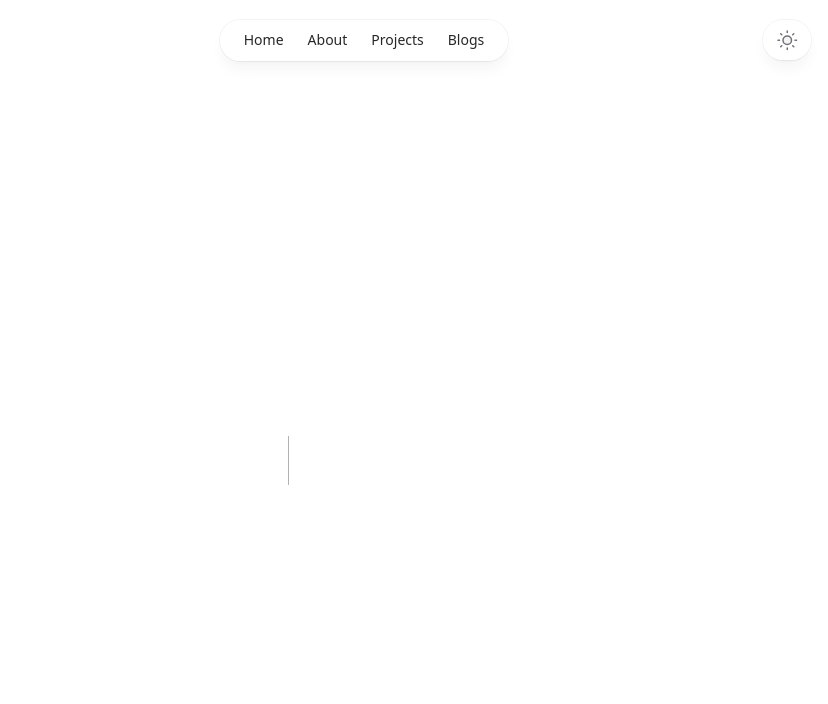
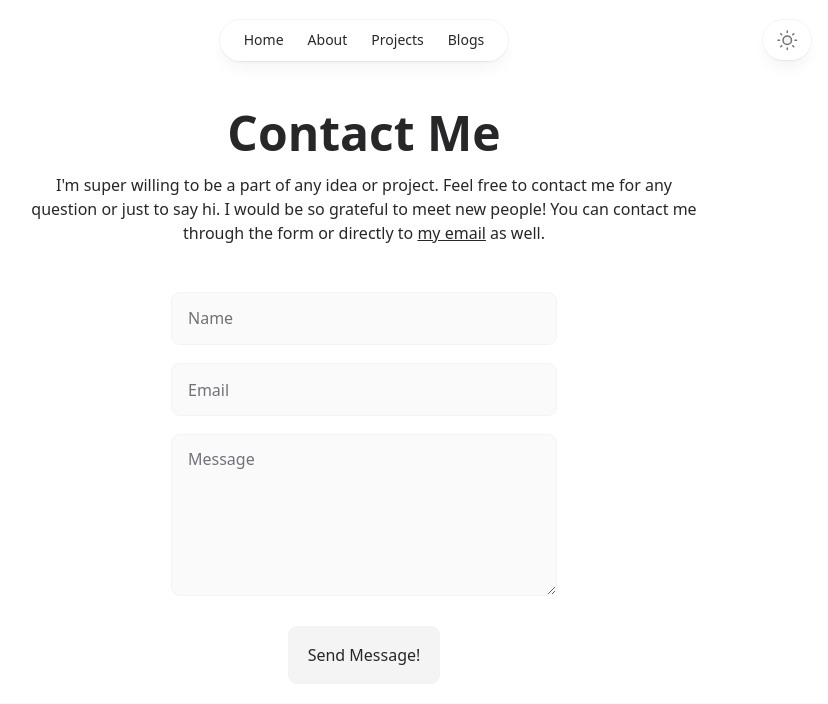
Before and after one commit to JstVex/heinhtetlulu.me, a Next.js app: page /contact in a window 1280 px wide. Before the commit this address had no page. Shown: the top 704 px of the page, without its empty margins (276-1104 px from the left). Built offline with nearby package versions, Linux system fonts and the light colour scheme.

Commit message:
Create 'Contact' page and form

```diff
--- /dev/null
+++ b/app/contact/page.js
@@ -0,0 +1,67 @@
+'use client'
+
+import { useState } from "react";
+
+export default function Contact() {
+    const [name, setName] = useState('');
+    const [email, setEmail] = useState('');
+    const [message, setMessage] = useState('');
+
+    const [appreciation, setAppreciation] = useState(null);
+
+    const handleSubmit = (e) => {
+        e.preventDefault();
+        const submit = { name, email, message };
+        const sendMessage = async () => {
+            try {
+                const response = await fetch('/api/contact', {
+                    method: 'POST',
+                    headers: {
+                        'Content-Type': 'application/json'
+                    },
+                    body: JSON.stringify(submit)
+                });
+                const data = await response.text();
+                setName('');
+                setEmail('');
+                setMessage('');
+                console.log(response);
+                console.log(data);
+            }
+            catch (error) {
+                console.log(error);
+            }
+        }
+        setAppreciation('Thank you for getting in touch. I will reply as soon as possible!')
+        sendMessage();
+    }
+
+    return (
+        <div className="flex flex-col items-center ">
+            <h3 className="text-5xl font-bold mt-12 text-zinc-800 dark:text-zinc-100">
+                Contact Me
+            </h3>
+            <p className="text-center w-[90%] mt-4 text-zinc-800 dark:text-zinc-400  md:w-[75%]">
+                I&apos;m super willing to be a part of any idea or project. Feel free to contact me for any question or just to say hi. I would be so grateful to meet new people! You can contact me through the form or directly to <a href="mailto: heinhtetlulu14@gmail.com" className="underline">my email</a> as well.
+            </p>
+            <form className="mt-12 flex flex-col items-center gap-y-5" onSubmit={handleSubmit}>
+                <div>
+                    <label htmlFor="name" className="absolute left-[-9999px]">Name</label>
+                    <input type="text" id="name" placeholder="Name" className="bg-zinc-50 dark:bg-zinc-900 text-zinc-800 rounded-lg px-4 outline-none ring-1 ring-zinc-900/5 dark:ring-white/10 dark:text-zinc-300 w-72  h-[3.2rem] placeholder:text-zinc-500 md:w-96" value={name} onChange={(e) => setName(e.target.value)} />
+                </div>
+                <div>
+                    <label htmlFor="email" className="absolute left-[-9999px]">Email</label>
+                    <input type="email" id="email" placeholder="Email" className="bg-zinc-50 dark:bg-zinc-900 text-zinc-800 rounded-lg px-4 outline-none ring-1 ring-zinc-900/5 dark:ring-white/10 dark:text-zinc-300 w-72 h-[3.2rem] placeholder:text-zinc-500 md:w-96" value={email} onChange={(e) => setEmail(e.target.value)} />
+                </div>
+                <textarea name="message" id="message" cols="30" rows="10" placeholder="Message" className="bg-zinc-50 dark:bg-zinc-900 text-zinc-800 rounded-lg w-72 h-40 px-4 py-3 outline-none ring-1 ring-zinc-900/5 dark:ring-white/10 dark:text-zinc-300 placeholder:text-zinc-500 md:w-96" value={message} onChange={(e) => setMessage(e.target.value)}>
+                </textarea>
+                <button className="p-4 rounded-lg max-w-[150px] bg-zinc-100 text-zinc-800 ring-1 ring-zinc-900/5 dark:ring-white/10 w-[50%] mx-auto mt-3 hover:dark:bg-zinc-50">
+                    Send Message!
+                </button>
+                <p className="text-lg text-zinc-600 dark:text-blue-300 ">
+                    {appreciation}
+                </p>
+            </form>
+        </div>
+    )
+}
```
